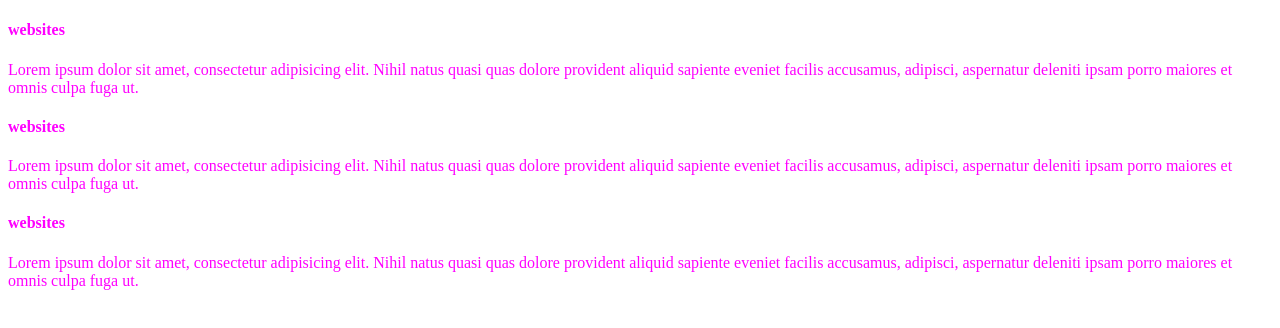
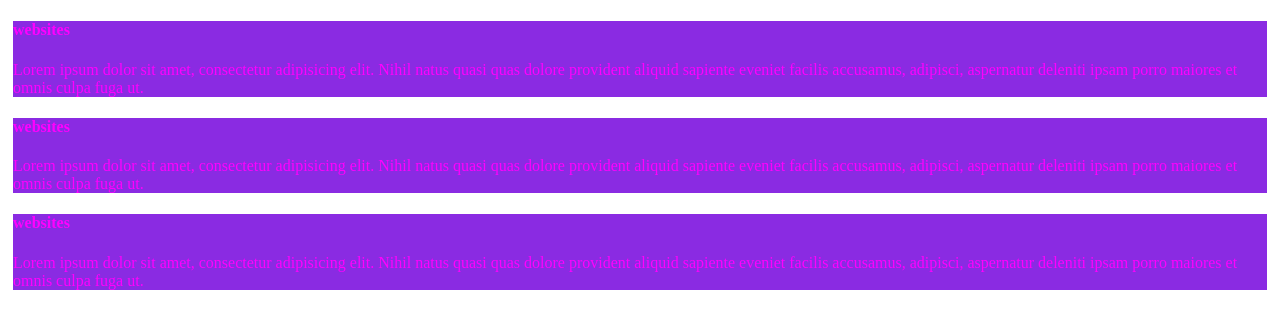
Before and after one commit to SI-Tanbir/web_development_note, a plain HTML site: page first_websites/index.html in a window 1280 px wide. Drawn offline with Linux system fonts and the light colour scheme.

Commit message:
background adding

```diff
--- a/first_websites/index.css
+++ b/first_websites/index.css
@@ -1,3 +1,5 @@
 div{
-    color:magenta
+    color:magenta;
+    background-color: blueviolet;
+    margin:5px;
 }
```
Also changed, not shown: css/git.png (deleted).
